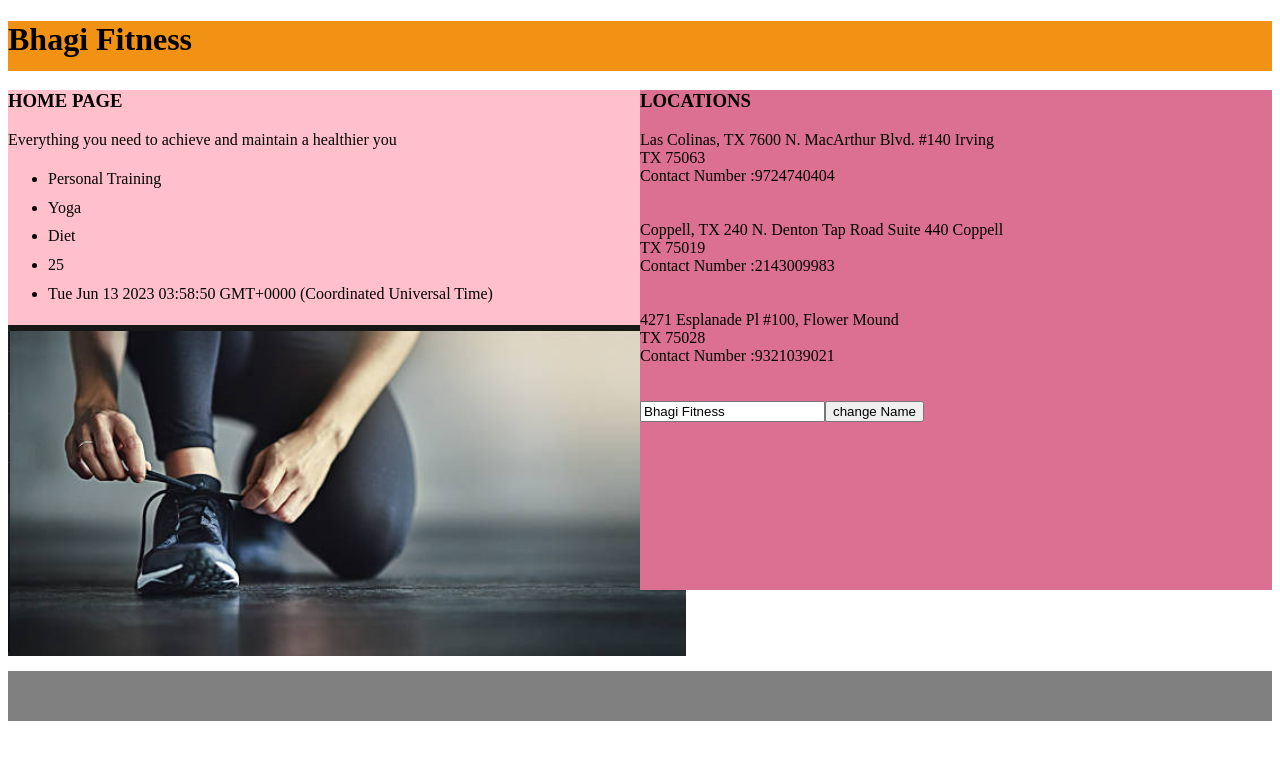
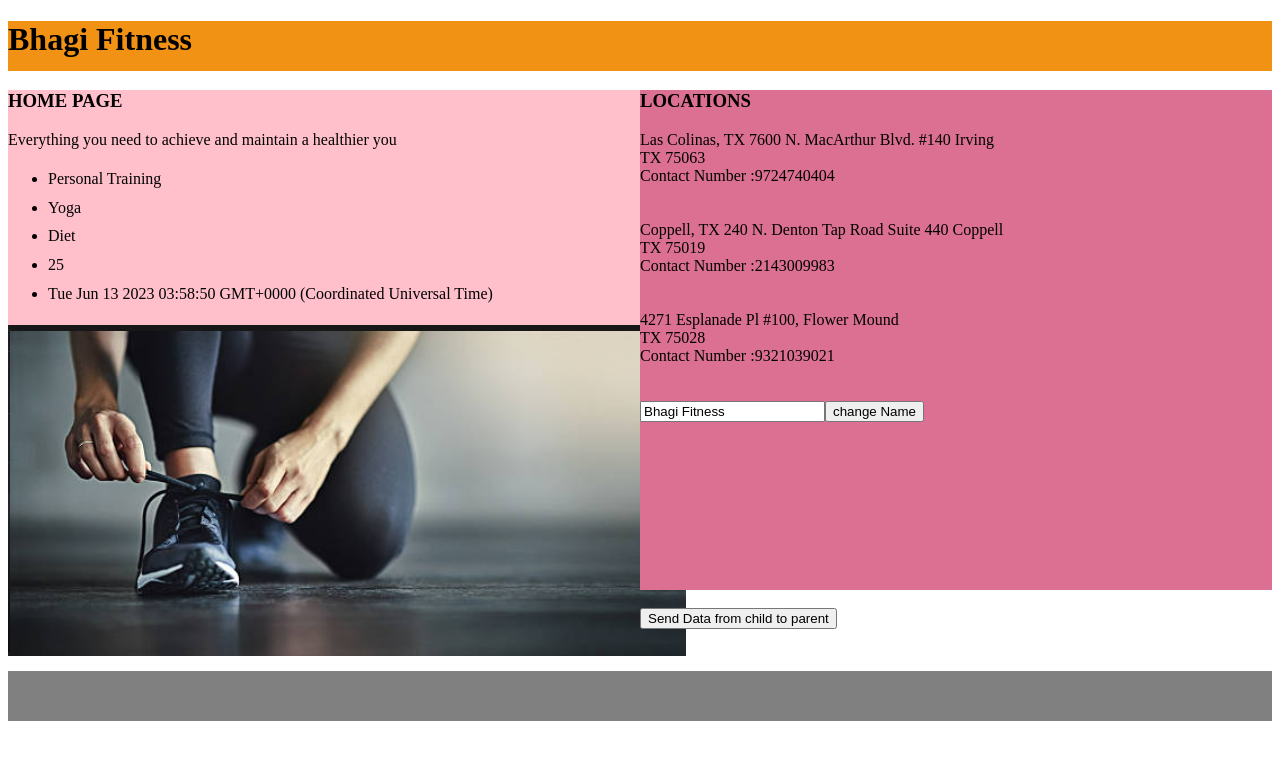
Before and after one commit to yogeshrajput335/MeanStackTraining, an Angular app in the folder Students/Bhargavi/learn-angular/: page / in a window 1280 px wide. Shown: the top 760 px of the page. Built offline with nearby package versions, Linux system fonts and the light colour scheme.

Commit message:
added output

```diff
--- a/Students/Bhargavi/learn-angular/src/app/my-body/my-body.component.html
+++ b/Students/Bhargavi/learn-angular/src/app/my-body/my-body.component.html
@@ -3,6 +3,6 @@
         <app-my-left [age]="a"></app-my-left>
     </div>
     <div style="width:20%">
-        <app-my-right [Training]="b"></app-my-right>
+        <app-my-right [Training]="b" (OutItem)="ParentItem($event)"></app-my-right>
     </div>
 </div>
--- a/Students/Bhargavi/learn-angular/src/app/my-body/my-body.component.ts
+++ b/Students/Bhargavi/learn-angular/src/app/my-body/my-body.component.ts
@@ -8,4 +8,11 @@ import { Component } from "@angular/core";
 export class MyBodyComponent {
  a = 25
  b = 40
+
+ NewData: any;
+ parentItem(data: any) {
+   this.NewData = data;
+
+
 }
+}
--- a/Students/Bhargavi/learn-angular/src/app/my-right/my-right.component.html
+++ b/Students/Bhargavi/learn-angular/src/app/my-right/my-right.component.html
@@ -16,3 +16,5 @@ Contact Number :9724740404<br><br>
     <input type ="text" [value]="UserName">
     <button (click)="changeName()" >change Name</button>
     </div>
+    <br/>
+    <button (click)="PassData()">Send Data from child to parent</button>
--- a/Students/Bhargavi/learn-angular/src/app/my-right/my-right.component.ts
+++ b/Students/Bhargavi/learn-angular/src/app/my-right/my-right.component.ts
@@ -1,4 +1,4 @@
-import { Component, Input } from '@angular/core';
+import { Component, Input, Output, EventEmitter } from '@angular/core';
 
 @Component({
   selector: 'app-my-right',
@@ -12,5 +12,11 @@ export class MyRightComponent {
     this.UserName = "Bhargavi Vemula"
   }
 
+  @Output() outItem : EventEmitter <string>=new EventEmitter<string>();
+
+  PassData(){
+    this.outItem.emit("This message is from Child Component");
+
+  }
 
 }
```
